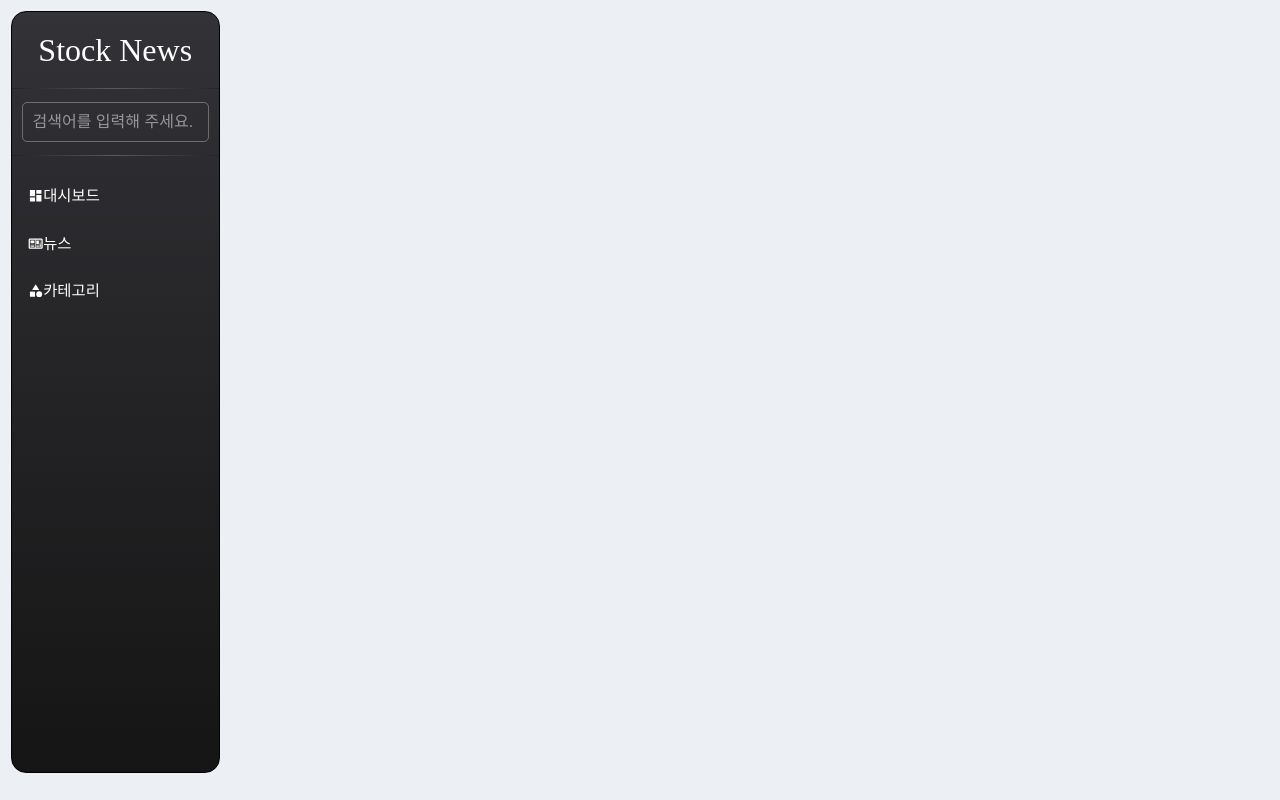
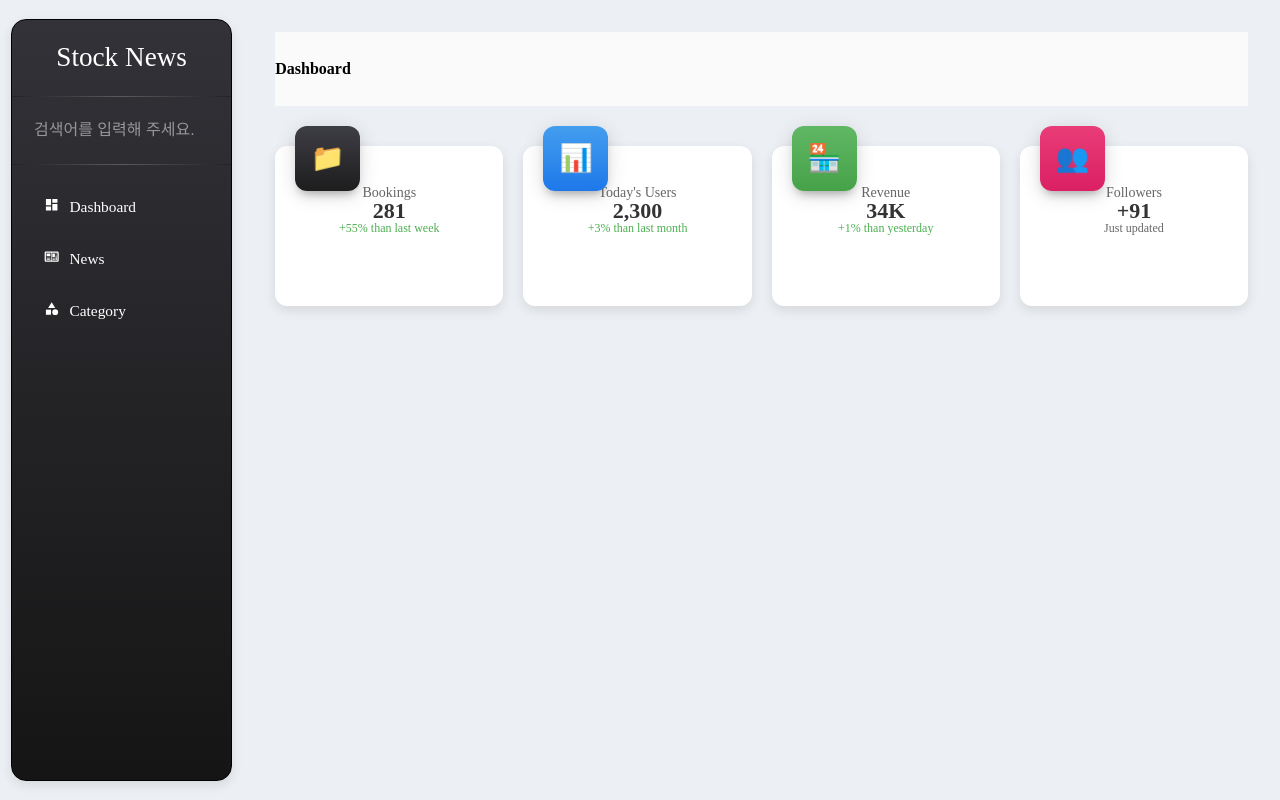
Before and after one commit to dongyoon7212/news_cms_front, a React (Create React App) app: page / in a window 1280 px wide. Built offline with nearby package versions, Linux system fonts and the light colour scheme.

Commit message:
Feat: main design

```diff
--- /dev/null
+++ b/src/components/Card/Card.jsx
@@ -0,0 +1,17 @@
+/** @jsxImportSource @emotion/react */
+import * as s from "./style";
+
+function Card({ title, value, change, textColor, iconBg, icon }) {
+	return (
+		<div css={s.cardStyle}>
+			<div css={s.iconStyle(iconBg)}>{icon}</div>
+			<div css={s.textBox}>
+				<div css={s.titleStyle}>{title}</div>
+				<div css={s.valueStyle}>{value}</div>
+				<div css={s.changeStyle(textColor)}>{change}</div>
+			</div>
+		</div>
+	);
+}
+
+export default Card;
--- /dev/null
+++ b/src/components/Card/style.js
@@ -0,0 +1,54 @@
+import { css } from "@emotion/react";
+
+export const cardStyle = css`
+	display: flex;
+	flex-direction: column;
+	/* align-items: center; */
+	background: #fff;
+	border-radius: 12px;
+	padding: 20px;
+	width: 250px;
+	height: 120px;
+	position: relative;
+	box-shadow: 0px 4px 12px rgba(0, 0, 0, 0.1);
+`;
+
+export const iconStyle = (bgColor) => css`
+	width: 65px;
+	height: 65px;
+	background: ${bgColor};
+	box-shadow: rgba(0, 0, 0, 0.14) 0rem 0.25rem 1.25rem 0rem,
+		rgba(64, 64, 64, 0.4) 0rem 0.4375rem 0.625rem -0.3125rem;
+	display: flex;
+	align-items: center;
+	justify-content: center;
+	border-radius: 12px;
+	font-size: 27px;
+	color: white;
+	position: absolute;
+	top: -20px;
+`;
+
+export const textBox = css`
+	display: flex;
+	flex-direction: column;
+	justify-content: center;
+	align-items: center;
+	margin-top: 20px;
+`;
+
+export const titleStyle = css`
+	font-size: 14px;
+	color: #666;
+`;
+
+export const valueStyle = css`
+	font-size: 22px;
+	font-weight: bold;
+	color: #333;
+`;
+
+export const changeStyle = (textColor) => css`
+	font-size: 12px;
+	color: ${textColor};
+`;
--- a/src/components/SideBar/SideBar.jsx
+++ b/src/components/SideBar/SideBar.jsx
@@ -27,19 +27,19 @@ function SideBar() {
 							<li css={s.menuItem}>
 								<a href="/">
 									<MdDashboard />
-									대시보드
+									<p>Dashboard</p>
 								</a>
 							</li>
 							<li css={s.menuItem}>
 								<a href="/news">
 									<TiNews />
-									뉴스
+									<p>News</p>
 								</a>
 							</li>
 							<li css={s.menuItem}>
 								<a href="/category">
 									<MdCategory />
-									카테고리
+									<p>Category</p>
 								</a>
 							</li>
 						</ul>
--- a/src/components/SideBar/style.js
+++ b/src/components/SideBar/style.js
@@ -1,9 +1,12 @@
 import { css } from "@emotion/react";
 
 export const layout = css`
-	width: 17vw;
+	width: 21vw;
 	height: 100vh;
 	min-width: 200px; /* 최소 너비 설정 */
+	display: flex;
+	justify-content: center;
+	align-items: center;
 	transition: width 0.3s ease-in-out;
 
 	@media (max-width: 992px) {
@@ -25,13 +28,12 @@ export const box = css`
 	align-items: center;
 	border: 1px solid black;
 	border-radius: 15px;
-	margin: 5%;
-	width: 95%;
+	width: 90%;
 	height: 95%;
-	background: rgb(50, 50, 55);
+	box-shadow: 0px 4px 12px rgba(0, 0, 0, 0.1);
 	background: linear-gradient(
 		180deg,
-		rgba(50, 50, 55, 1) 0%,
+		rgba(50, 50, 56, 1) 0%,
 		rgba(21, 21, 21, 1) 100%
 	);
 `;
@@ -46,7 +48,7 @@ export const logoBox = css`
 
 export const logo = css`
 	color: white;
-	font-size: 2rem;
+	font-size: 1.7rem;
 
 	@media (max-width: 768px) {
 		font-size: 1.5rem;
@@ -89,10 +91,11 @@ export const searchInput = css`
 	padding: 10px;
 	font-size: 1rem;
 	width: 80%;
+	height: 10%;
 	max-width: 250px;
 	color: white;
 	background-color: transparent;
-	border: 1px solid rgba(255, 255, 255, 0.3);
+	border: 0px solid rgba(255, 255, 255, 0.3);
 	border-radius: 5px;
 	outline: none;
 	transition: all 0.3s ease-in-out;
@@ -100,11 +103,11 @@ export const searchInput = css`
 	&::placeholder {
 		color: rgba(255, 255, 255, 0.5);
 	}
-
+	/*
 	&:focus {
 		border-color: rgba(255, 255, 255, 0.7);
 		box-shadow: 0 0 8px rgba(255, 255, 255, 0.3);
-	}
+	} */
 
 	@media (max-width: 768px) {
 		font-size: 0.9rem;
@@ -138,9 +141,10 @@ export const menuItem = css`
 	& a {
 		display: flex;
 		width: 100%;
-		padding: 1rem 1rem;
+		padding: 1rem 2rem;
 		font-size: clamp(0.9rem, 1.2vw, 1.2rem);
 		color: white;
+		line-height: 20px;
 		text-decoration: none;
 		transition: background-color 0.3s ease-in-out,
 			font-weight 0.3s ease-in-out;
@@ -149,6 +153,10 @@ export const menuItem = css`
 	& a:hover {
 		background-color: rgba(255, 255, 255, 0.1);
 		font-weight: bold;
+	}
+
+	& > a > p {
+		margin-left: 10px;
 	}
 
 	@media (max-width: 1200px) {
@@ -165,8 +173,8 @@ export const menuItem = css`
 
 	@media (max-width: 576px) {
 		font-size: 0.8rem;
-		& a {
+		/* & a {
 			padding: 0.8rem;
-		}
+		} */
 	}
 `;
--- a/src/pages/MainPage/MainPage.jsx
+++ b/src/pages/MainPage/MainPage.jsx
@@ -1,10 +1,53 @@
 /** @jsxImportSource @emotion/react */
+import Card from "../../components/Card/Card";
 import * as s from "./style";
+
+const cardsData = [
+	{
+		title: "Bookings",
+		value: "281",
+		change: "+55% than last week",
+		textColor: "#4CAF50",
+		iconBg: "linear-gradient(180deg, rgba(62,62,69,1) 0%, rgba(29,29,30,1) 100%);",
+		icon: "📁",
+	},
+	{
+		title: "Today's Users",
+		value: "2,300",
+		change: "+3% than last month",
+		textColor: "#4CAF50",
+		iconBg: "linear-gradient(180deg, rgba(67,158,239,1) 0%, rgba(30,120,233,1) 100%);",
+		icon: "📊",
+	},
+	{
+		title: "Revenue",
+		value: "34K",
+		change: "+1% than yesterday",
+		textColor: "#4CAF50",
+		iconBg: "linear-gradient(180deg, rgba(96,183,100,1) 0%, rgba(70,162,73,1) 100%);",
+		icon: "🏪",
+	},
+	{
+		title: "Followers",
+		value: "+91",
+		change: "Just updated",
+		textColor: "#666",
+		iconBg: "linear-gradient(180deg, rgba(233,60,119,1) 0%, rgba(218,32,99,1) 100%);",
+		icon: "👥",
+	},
+];
 
 function MainPage() {
 	return (
 		<div css={s.layout}>
-			<div></div>
+			<div css={s.scrum}>
+				<h3>Dashboard</h3>
+			</div>
+			<div css={s.cardContainer}>
+				{cardsData.map((card, index) => (
+					<Card key={index} {...card} />
+				))}
+			</div>
 		</div>
 	);
 }
--- a/src/pages/MainPage/style.js
+++ b/src/pages/MainPage/style.js
@@ -1,6 +1,28 @@
 import { css } from "@emotion/react";
 
 export const layout = css`
-	width: 83vw;
-	height: 100vh;
+	display: flex;
+	flex-direction: column;
+	width: 76vw; /* 사이드바 17vw 제외 */
+	padding: 2rem;
 `;
+
+export const scrum = css`
+	width: 100%;
+	height: 10%;
+	background-color: #fafafa;
+	display: flex;
+	align-items: center;
+
+	& > h3 {
+		font-size: 1rem;
+		font-weight: bold;
+	}
+`;
+
+export const cardContainer = css`
+	display: flex;
+	gap: 20px;
+	justify-content: center;
+	margin-top: 40px;
+`;
```
